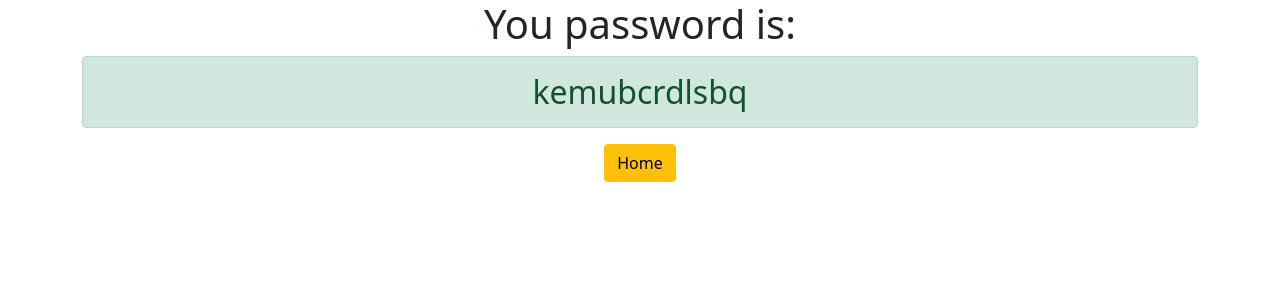
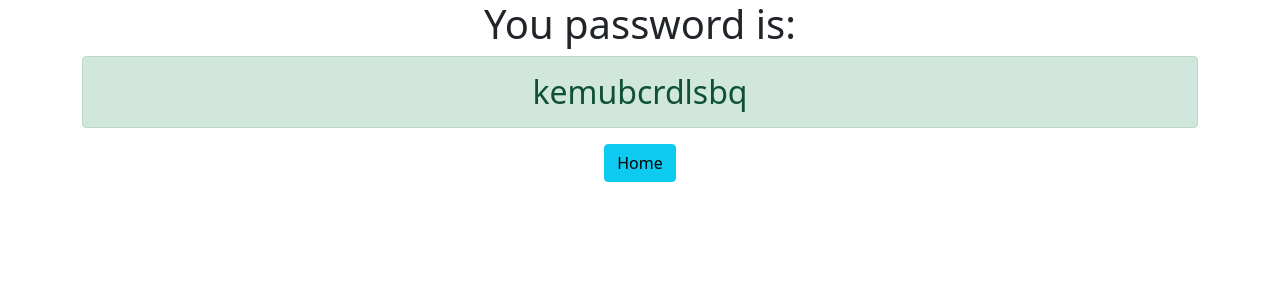
Before and after one commit to Nadezhda-Belonogova/password_generator_new, a Django app: page /password/ in a window 1280 px wide. Shown: the top 300 px of the page. Run offline with Django 4.2, Linux system fonts and the light colour scheme.

Commit message:
Our first commit

```diff
--- a/generator/templates/generator/password.html
+++ b/generator/templates/generator/password.html
@@ -3,6 +3,6 @@
 <div class="container text-center">
   <h1>You password is:</h1>
   <h2 class="alert alert-success">{{ password }}</h2>
-  <a href="{% url 'home' %}" class="btn btn-warning">Home</a>
+  <a href="{% url 'home' %}" class="btn btn-info">Home</a>
 
 </div>
--- a/password_generator/settings.py
+++ b/password_generator/settings.py
@@ -20,7 +20,7 @@ BASE_DIR = Path(__file__).resolve().parent.parent
 # See https://docs.djangoproject.com/en/4.0/howto/deployment/checklist/
 
 # SECURITY WARNING: keep the secret key used in production secret!
-SECRET_KEY = 'django-insecure-)flt8*pa5+@!4^&e118_95ji^!rf!cfn0%s7-#e=l+&6$dip+v'
+SECRET_KEY = 'django-insecure-)flt8*pafgh5+@!4^&e118_95ji^!rf!cfn0%s7-#e=l+&6$dip+v'
 
 # SECURITY WARNING: don't run with debug turned on in production!
 DEBUG = True
```
